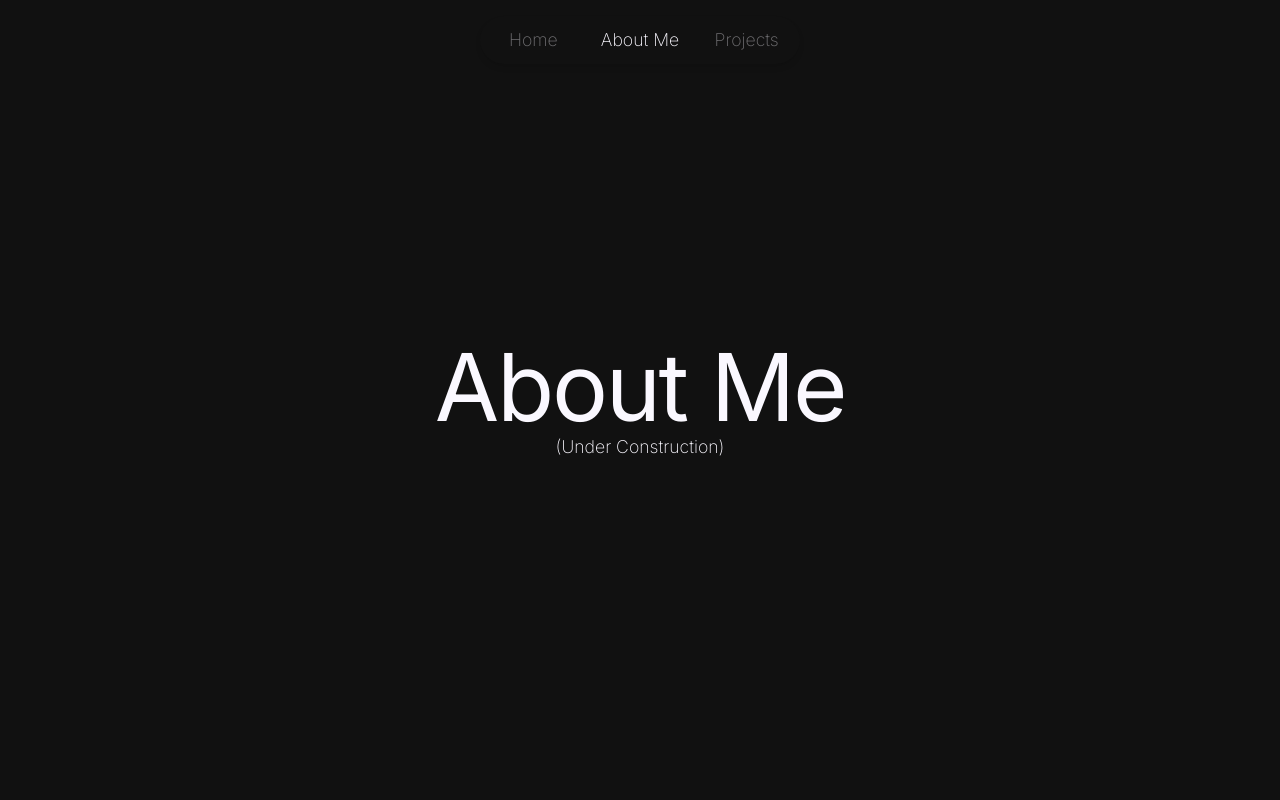
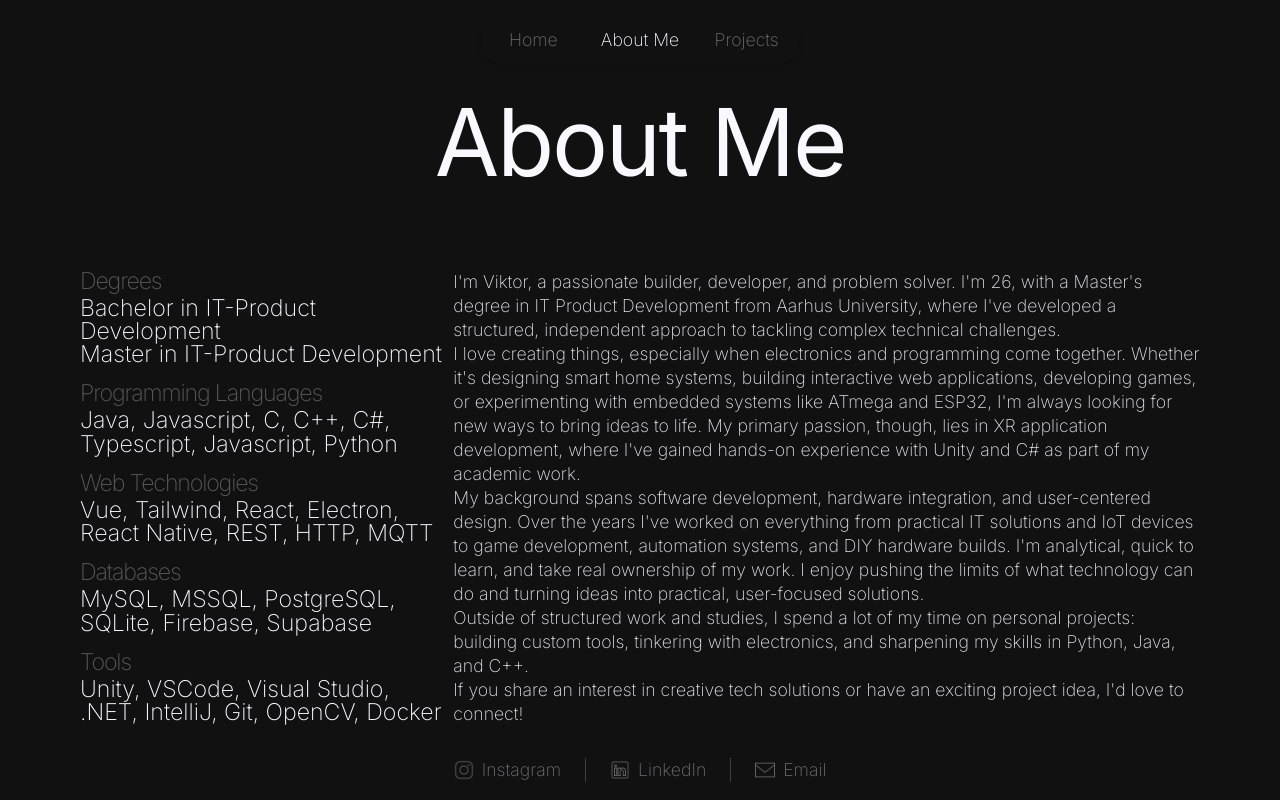
Before and after one commit to sivel1304/portfolio, a Vue app: page /about in a window 1280 px wide. Shown: the top 800 px of the page. Built offline with nearby package versions, Linux system fonts and the light colour scheme.

Commit message:
about me and other small things

```diff
--- a/src/components/PortSection.vue
+++ b/src/components/PortSection.vue
@@ -1,7 +1,7 @@
 <template>
-  <div class="snap-start flex flex-row w-full h-[70vh] mx-auto py-24">
+  <div class="snap-start flex flex-row w-full h-[70vh] mx-auto py-20">
     <div class="" :class="isTextLeft ? 'w-2/3' : 'w-1/3'">
-      <h2 class="text-3xl mb-8" :class="textColor">{{ title }}</h2>
+      <h2 class="text-3xl " :class="textColor">{{ title }}</h2>
       <slot name="left"></slot>
     </div>
     <div class="flex flex-col" :class="isTextLeft ? 'w-1/3' : 'w-2/3'">
--- a/src/components/ProjectItem.vue
+++ b/src/components/ProjectItem.vue
@@ -1,7 +1,10 @@
 <template>
     <RouterLink :to="route" v-if="isRight"
         class="group h-28 flex justify-between items-center border border-white border-b-0 border-x-0  hover:cursor-pointer overflow-hidden">
-        <h2 class="text-lg tracking-normal m-6">{{ title }}</h2>
+        <div class="flex flex-col m-6">
+            <h2 class="text-lg tracking-normal">{{ title }}</h2>
+            <p class="text-sm tracking-tighter text-white/60">{{ description }}</p>
+        </div>
         <img :src="resolvedImage" class="h-full w-40 object-cover invisible group-hover:visible border border-y-0">
         <img src="../assets/icons/arrow-right.png" class="h-14 opacity-50 group-hover:opacity-100 m-4">
     </RouterLink>
@@ -9,7 +12,10 @@
         class="group h-28 flex justify-between items-center border border-white  border-b-0 border-x-0  hover:cursor-pointer overflow-hidden">
         <img src="../assets/icons/arrow-left.png" class="h-14 opacity-50 group-hover:opacity-100 m-4">
         <img :src="resolvedImage" class="h-full w-40 object-cover invisible group-hover:visible border border-y-0">
-        <h2 class="text-lg tracking-normal m-6">{{ title }}</h2>
+        <div class="flex flex-col m-6 text-right">
+            <h2 class="text-lg tracking-normal">{{ title }}</h2>
+            <p class="text-sm tracking-tighter text-white/60">{{ description }}</p>
+        </div>
     </RouterLink>
 
 </template>
@@ -19,6 +25,7 @@ import { computed } from 'vue';
 
 const props = defineProps({
     title: String,
+    description: String,
     isRight: Boolean,
     image: String,
     route: String
--- a/src/views/AboutView.vue
+++ b/src/views/AboutView.vue
@@ -1,15 +1,11 @@
 <template>
-    <div class="h-screen flex flex-col items-center justify-center">
-        <h1 class="">
+  <div class="flex flex-col items-center justify-center pt-24">
+    <h1 class="text-center">
       About Me
     </h1>
-        <p>(Under Construction)</p>
-
-
   </div>
 
-    <PortSection class="bg-backgrund-900" title="About Me" text-color="text-white"
-          :isTextLeft="false">
+  <PortSection class="bg-backgrund-900 md:px-20 px-0" title="" text-color="text-white" :isTextLeft="false">
     <template v-slot:left>
       <div class="">
         <h4 class="opacity-30 mb-1">Degrees</h4>
@@ -22,33 +18,68 @@
       </div>
 
       <div class="mt-4">
-              <h4 class="opacity-30 mb-1">Skills</h4>
-              <h4 class="opacity-100 tracking-normal">Java, Javascript, C/C++, ...</h4>
+        <h4 class="opacity-30 mb-1">Programming Languages</h4>
+        <h4 class="opacity-100 tracking-normal">Java, Javascript, C, C++, C#, Typescript, Javascript, Python</h4>
+      </div>
+      <div class="mt-4">
+        <h4 class="opacity-30 mb-1">Web Technologies</h4>
+        <h4 class="opacity-100 tracking-normal">Vue, Tailwind, React, Electron, React Native, REST, HTTP, MQTT</h4>
+      </div>
+      <div class="mt-4">
+        <h4 class="opacity-30 mb-1">Databases</h4>
+        <h4 class="opacity-100 tracking-normal">MySQL, MSSQL, PostgreSQL, SQLite, Firebase, Supabase</h4>
+      </div>
+      <div class="mt-4">
+        <h4 class="opacity-30 mb-1">Tools</h4>
+        <h4 class="opacity-100 tracking-normal">Unity, VSCode, Visual Studio, .NET, IntelliJ, Git, OpenCV, Docker</h4>
       </div>
     </template>
     <template v-slot:right>
       <p class="opacity-90 font-extralight">
-              I’m Viktor, a passionate builder, developer, and problem solver. I'm 26 years old, and i have a masters degree in IT-Product Development at Aarhus University.
-              I love creating things—especially when
-              electronics and programming come into play. Whether it’s designing smart home systems, developing
-              interactive web applications, game development or experimenting with embedded systems like ATmega or ESP32, I’m always
-              exploring new ways to bring ideas to life.
+        I'm Viktor, a passionate builder, developer, and problem solver. I'm 26, with a Master's degree in IT Product
+        Development from Aarhus University, where I've developed a structured, independent approach to tackling complex
+        technical challenges.
         <br>
-              My background in IT Product Development has given me experience in software development, hardware
-              integration, and user-centered design. Over the years, I’ve worked on a variety of projects, from
-              practical IT soltions and IoT devices to game development and automation systems. I enjoy pushing the
-              limits of what technology can do, exploring solutions for Extended Reality, crafting DIY
-              hardware solutions, or coding efficient and scalable software.
+        I love creating things, especially when electronics and programming come together. Whether it's designing smart
+        home systems, building interactive web applications, developing games, or experimenting with embedded systems
+        like ATmega and ESP32, I'm always looking for new ways to bring ideas to life. My primary passion, though, lies
+        in XR application development, where I've gained hands-on experience with Unity and C# as part of my academic work.
         <br>
-              Outside of structured work and studies, I spend a lot of time on personal projects—building custom tools,
-              tinkering with electronics, and refining my skills in programming languages like Python, Java, and C++. If
-              you share an interest in creative tech solutions or have an exciting project idea, I’d love to connect!
+        My background spans software development, hardware integration, and user-centered design. Over the years I've
+        worked on everything from practical IT solutions and IoT devices to game development, automation systems, and
+        DIY hardware builds. I'm analytical, quick to learn, and take real ownership of my work. I enjoy pushing the
+        limits of what technology can do and turning ideas into practical, user-focused solutions.
+        <br>
+        Outside of structured work and studies, I spend a lot of my time on personal projects: building custom tools,
+        tinkering with electronics, and sharpening my skills in Python, Java, and C++.
+        <br>
+        If you share an interest in creative tech solutions or have an exciting project idea, I'd love to connect!
       </p>
-            <a href="/about" class="mt-4 underline underline-offset-4 text-primary">
-              <p class="">Learn More</p>
-            </a>
+
     </template>
   </PortSection>
+
+  <div class="flex w-full justify-center items-center mb-4 md:mb-0">
+    <div class="group flex w-fit h-10 hover:cursor-pointer items-center">
+      <img src="../assets/icons/instagram.png" alt="instagram" class="h-5 opacity-40 group-hover:opacity-100 mr-2">
+      <p class="opacity-40 group-hover:opacity-100 ">Instagram</p>
+    </div>
+
+    <div class="h-6 w-[1px] bg-white opacity-20 mx-6"></div>
+
+    <a href="https://www.linkedin.com/in/viktor-s-aa-nielsen/" target="_blank" rel="noopener noreferrer"
+      class="group flex w-fit h-10 hover:cursor-pointer items-center">
+      <img src="../assets/icons/linkedin.png" alt="linkedin" class="h-5 opacity-40 group-hover:opacity-100 mr-2">
+      <p class="opacity-40 group-hover:opacity-100">LinkedIn</p>
+    </a>
+
+    <div class="h-6 w-[1px] bg-white opacity-20 mx-6"></div>
+
+    <a href="mailto:viktor00@live.dk" class="group flex w-fit h-10 hover:cursor-pointer items-center">
+      <img src="../assets/icons/email.png" alt="email" class="h-5 opacity-40 group-hover:opacity-100 mr-2">
+      <p class="opacity-40 group-hover:opacity-100">Email</p>
+    </a>
+  </div>
 </template>
 
 <script setup>
--- a/src/views/ProjectsView.vue
+++ b/src/views/ProjectsView.vue
@@ -1,24 +1,31 @@
 <template>
   <div class="">
+    <div class="flex flex-col items-center justify-center pt-24">
+        <h1 class="text-center">
+            My Projects
+        </h1>
+        <p class="text-center text-gray-600 mt-4">
+            Here are some of the projects I've worked on.
+        </p>
+    </div>
 
-
-    <div class=" mx-auto pt-20 md:px-20 px-0 w-screen h-full flex flex-col">
-      <ProjectItem title="Sketch-n-Sow" :is-right="true" image="sketch-n-sow/4-idea-in-packet.jpg"
+    <div class=" mx-auto pt-10 md:px-20 px-0 w-screen h-full flex flex-col">
+      <ProjectItem title="Sketch-n-Sow" description="MR Brainstorming Tool" :is-right="true" image="sketch-n-sow/4-idea-in-packet.jpg"
         route="/projects/sketch-n-sow"></ProjectItem>
-      <ProjectItem title="Tattoo Robot" :is-right="false" image="robot/image2.png" route="/projects/tatbot">
+      <ProjectItem title="Tattoo Robot" description="Homemade Tattoo Robot" :is-right="false" image="robot/image2.png" route="/projects/tatbot">
       </ProjectItem>
-      <ProjectItem title="Watch Winder" :is-right="true" image="watch-winder/image98.png"
+      <ProjectItem title="Watch Winder" description="Homemade watch winder" :is-right="true" image="watch-winder/image98.png"
         route="/projects/watch-winder"></ProjectItem>
-      <ProjectItem title="Hungry Monkeys" :is-right="false" image="hungry-monkeys/image1.png"
+      <ProjectItem title="Hungry Monkeys" description="Wireless ball-game for children" :is-right="false" image="hungry-monkeys/image1.png"
         route="/projects/hungry-monkeys"></ProjectItem>
-      <ProjectItem title="DoMo" :is-right="true" image="domo/image1.jpg" route="/projects/domo"></ProjectItem>
-      <ProjectItem title="Plank Plunge" :is-right="false" image="plank-plunge/image1.png"
+      <ProjectItem title="DoMo" description="Sustainable Development Project" :is-right="true" image="domo/image1.jpg" route="/projects/domo"></ProjectItem>
+      <ProjectItem title="Plank Plunge" description="Pirate Game" :is-right="false" image="plank-plunge/image1.png"
         route="/projects/plank-plunge"></ProjectItem>
-      <ProjectItem title="Chest Quest" :is-right="true" image="chest-quest/chest-quest1.png"
+      <ProjectItem title="Chest Quest" description="AR Treasure Hunt Game" :is-right="true" image="chest-quest/chest-quest1.png"
         route="/projects/chest-quest"></ProjectItem>
-        <ProjectItem title="AR Text Entry" :is-right="false" image="bachelor/4bachelor2.png"
+        <ProjectItem title="AR Text Entry" description="AR Text Input" :is-right="false" image="bachelor/4bachelor2.png"
         route="/projects/bachelor"></ProjectItem>
-      <ProjectItem title="Alarm Clock" :is-right="true" image="alarm-clock/image1.jpg" route="/projects/alarm-clock">
+      <ProjectItem title="Alarm Clock" description="Homemade Alarm Clock" :is-right="true" image="alarm-clock/image1.jpg" route="/projects/alarm-clock">
       </ProjectItem>
 
     </div>
```
Lines whose indentation alone changed are shown as unchanged.
